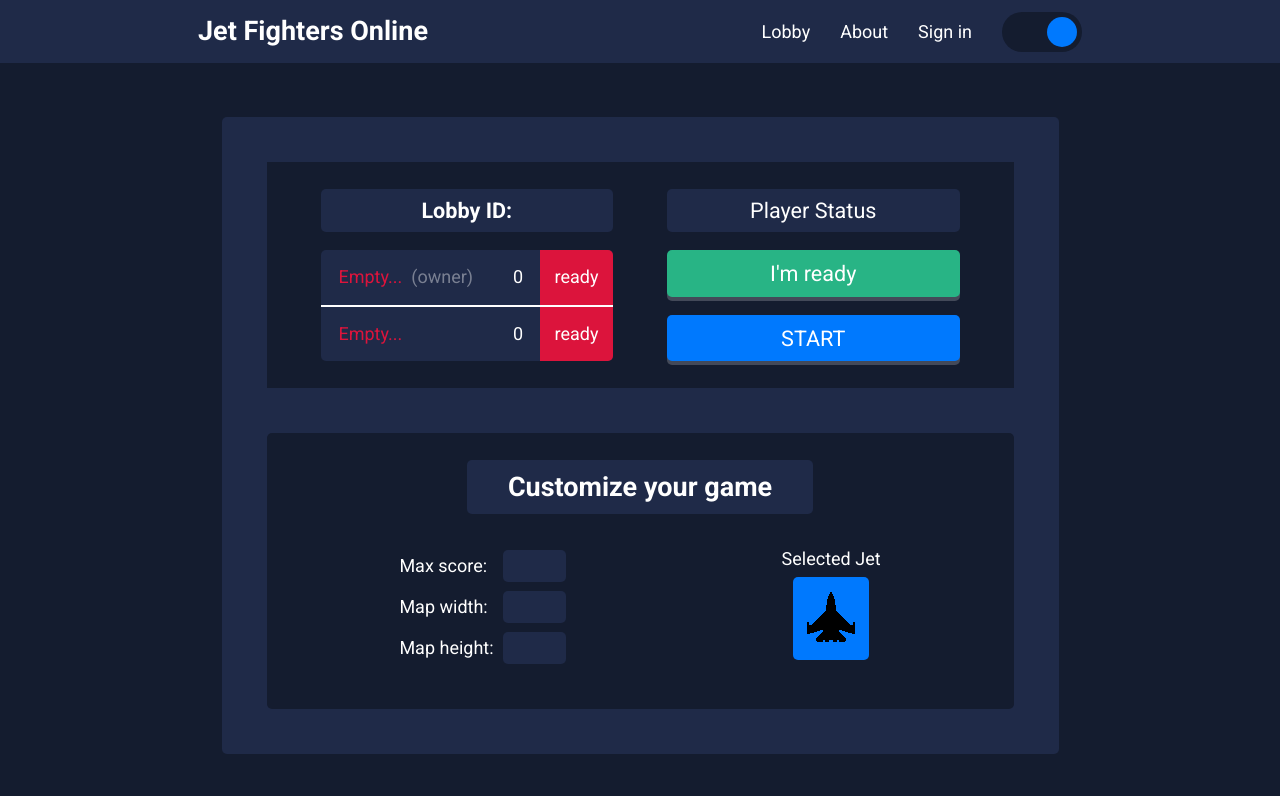
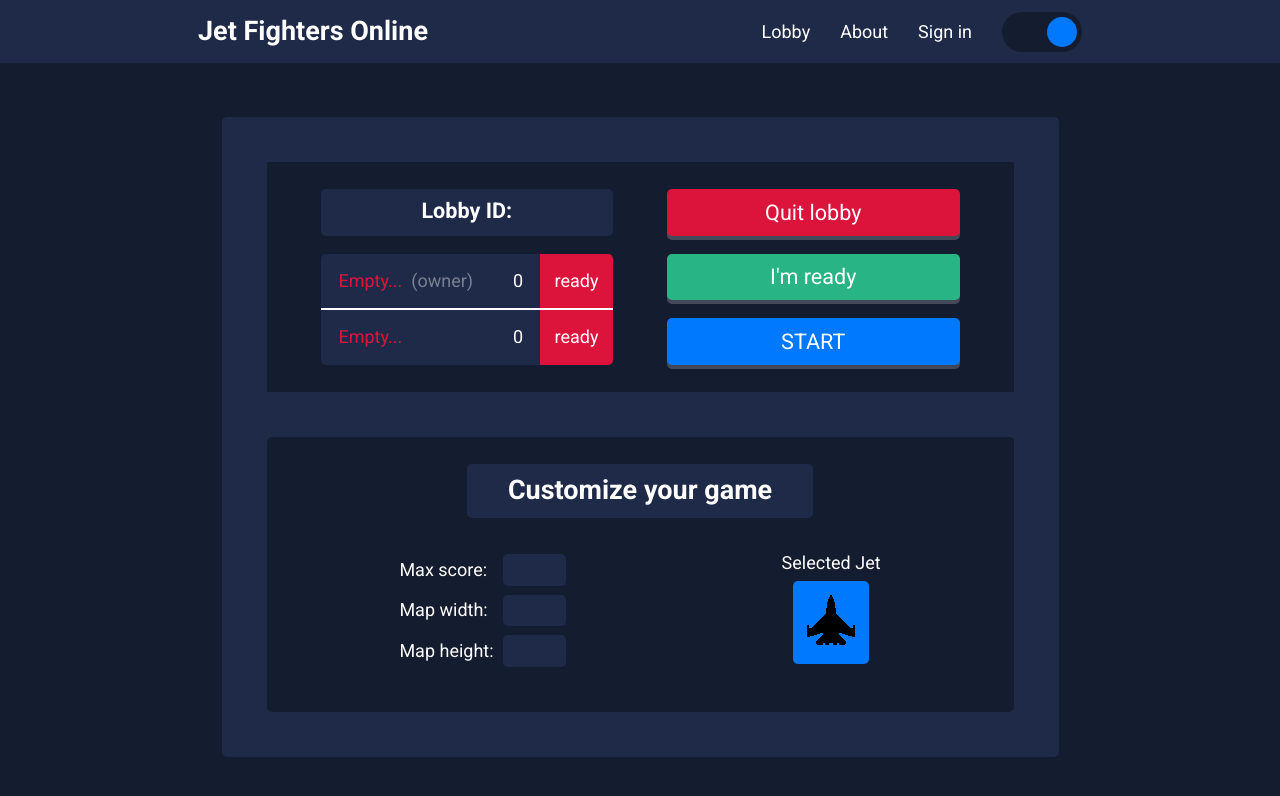
Before and after one commit to Dan-Lucian/jet-fighters-online-2.0, a React (Create React App) app in the folder frontend/: page /lobby in a window 1280 px wide. Shown: the top 796 px of the page. Built offline with nearby package versions, Linux system fonts and the light colour scheme; no server answers.

Commit message:
change: BtnQuit instead of StatusPlayer

```diff
--- a/frontend/src/routes/index/routes/lobby/Lobby.js
+++ b/frontend/src/routes/index/routes/lobby/Lobby.js
@@ -8,9 +8,9 @@ import { useContextGame } from '../../../../providers/ProviderGame';
 import WrapperLobby from './components/WrapperLobby';
 import IdLobby from './components/IdLobby';
 import TablePlayers from './components/TablePlayers';
-import StatusPlayer from './components/StatusPlayer';
 import BtnReady from './components/BtnReady';
 import BtnStart from './components/BtnStart';
+import BtnQuit from './components/BtnQuit';
 
 const Lobby = () => {
   const { message, sendMessage } = useContextWebsocket();
@@ -52,7 +52,7 @@ const Lobby = () => {
     <WrapperLobby>
       <IdLobby idLobby={idLobby} />
       <TablePlayers />
-      <StatusPlayer />
+      <BtnQuit />
       <BtnReady />
       <BtnStart />
     </WrapperLobby>
--- /dev/null
+++ b/frontend/src/routes/index/routes/lobby/components/BtnQuit.js
@@ -0,0 +1,34 @@
+// shared hooks
+import { useContextWebsocket } from '../../../../../providers/ProviderWebsocket';
+import { useContextGame } from '../../../../../providers/ProviderGame';
+import { useContextUser } from '../../../../../providers/ProviderUser';
+
+// styles
+import styles from './BtnQuit.module.scss';
+
+const BtnQuit = () => {
+  const { sendMessage } = useContextWebsocket();
+  const [game] = useContextGame();
+  const [user] = useContextUser();
+
+  const { statusGame, idLobby } = game;
+  const { isOwnerLobby } = user;
+
+  const handleClick = () => {
+    if (statusGame === 'lobby') {
+      sendMessage({
+        event: 'quitLobby',
+        idLobby,
+        isOwnerLobby,
+      });
+    }
+  };
+
+  return (
+    <button onClick={handleClick} className={styles.btn} type="button">
+      Quit lobby
+    </button>
+  );
+};
+
+export default BtnQuit;
--- /dev/null
+++ b/frontend/src/routes/index/routes/lobby/components/BtnQuit.module.scss
@@ -0,0 +1,21 @@
+.btn {
+  padding: 0.5em 0;
+  border: none;
+  border-radius: 5px;
+  background: var(--color-red);
+  font-size: 1.2em;
+  color: var(--color-white);
+  box-shadow: 0 4px 0 var(--color-shadow-box);
+  cursor: pointer;
+  grid-area: btnQuit;
+  transition: none;
+
+  &:hover {
+    background: var(--color-red-dark);
+  }
+
+  &:active {
+    transform: translateY(2px);
+    box-shadow: 0 2px 0 var(--color-shadow-box);
+  }
+}
--- a/frontend/src/routes/index/routes/lobby/components/StatusPlayer.js
+++ /dev/null
@@ -1,6 +0,0 @@
-// styles
-import styles from './StatusPlayer.module.scss';
-
-const StatusPlayer = () => <div className={styles.status}>Player Status</div>;
-
-export default StatusPlayer;
--- a/frontend/src/routes/index/routes/lobby/components/StatusPlayer.module.scss
+++ /dev/null
@@ -1,16 +0,0 @@
-.status {
-  background: var(--color-bg-secondary);
-  grid-area: statusPlayer;
-  padding: 0.5em 0;
-  border-radius: 5px;
-  font-size: 1.2em;
-  text-align: center;
-}
-
-.bg-red {
-  background: var(--color-red);
-}
-
-.bg-green {
-  background: var(--color-green);
-}
--- a/frontend/src/routes/index/routes/lobby/components/WrapperLobby.module.scss
+++ b/frontend/src/routes/index/routes/lobby/components/WrapperLobby.module.scss
@@ -7,7 +7,7 @@
   grid-template-rows: repeat(3, auto);
   gap: 1em 3em;
   grid-template-areas:
-    'id id statusPlayer statusPlayer'
+    'id id btnQuit btnQuit'
     'tablePlayers tablePlayers btnReady btnReady'
     'tablePlayers tablePlayers btnStart btnStart';
 }
--- a/frontend/src/styles/_themes.scss
+++ b/frontend/src/styles/_themes.scss
@@ -3,6 +3,7 @@ body {
   --color-green: #28b485;
   --color-green-dark: #186c50;
   --color-red: #dc143c;
+  --color-red-dark: #840c24;
   --color-blue: #0079fe;
   --color-blue-dark: #004998;
   --color-yellow: #ffd23f;
```
